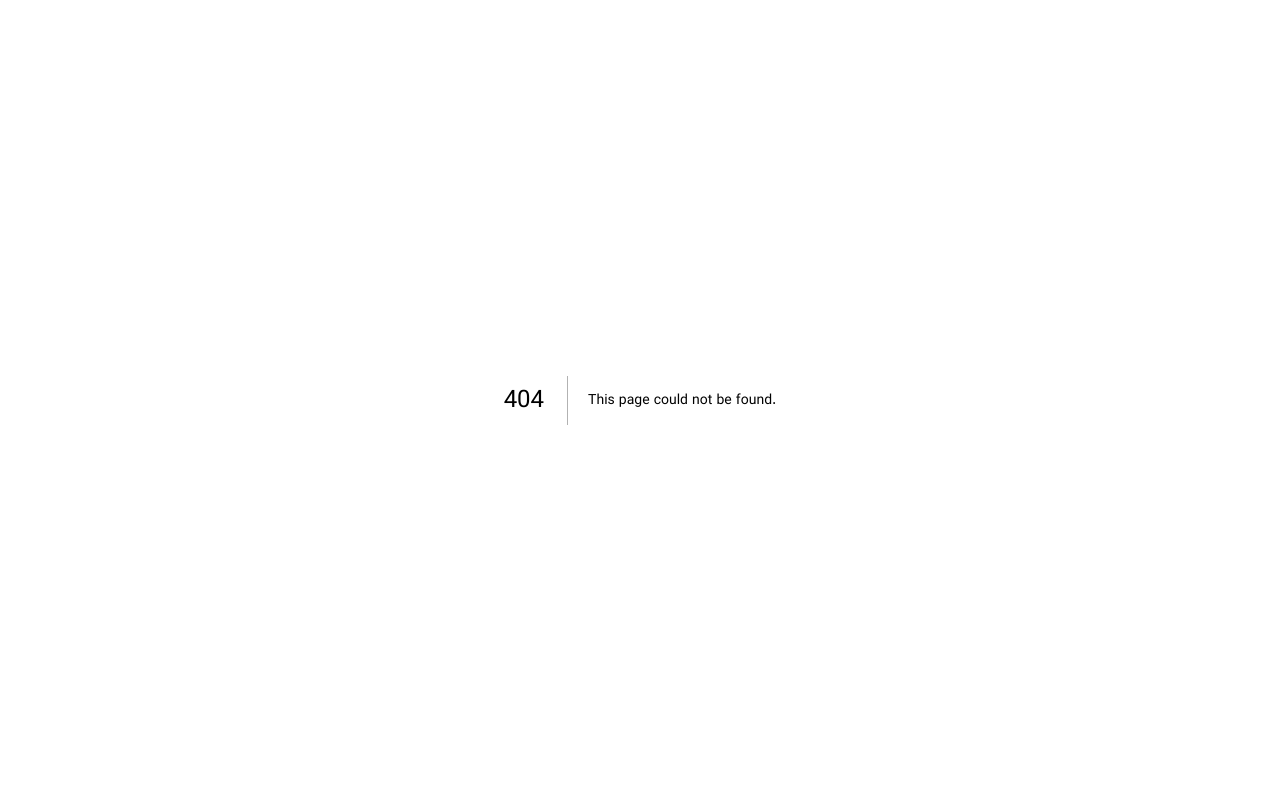
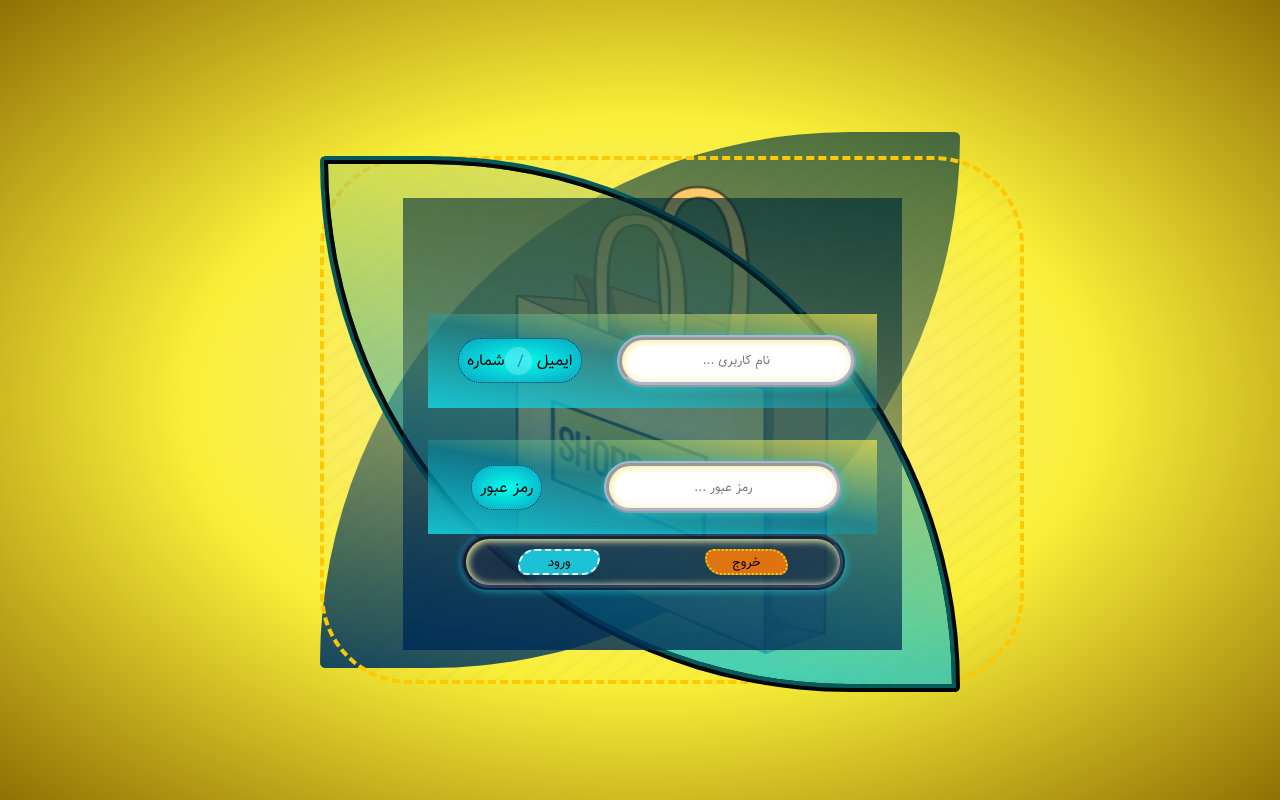
Before and after one commit to alirezashon/reservation, a Next.js app: page /Login in a window 1280 px wide. Before the commit this address had no page. Built offline with nearby package versions, Linux system fonts and the light colour scheme.

Commit message:
manage render data in state

```diff
--- a/src/Components/Basket/Actions/index.ts
+++ b/src/Components/Basket/Actions/index.ts
@@ -41,10 +41,10 @@ export const Remove = async (id: string) => {
 		: localStorage.setItem('#B!@%$&K&E^T*O(s&', JSON.stringify(basket))
 }
 
-export const Get = (): string[] => {
+export const Get = (): string[][] => {
 	const basket: string[] = JSON.parse(
 		localStorage.getItem('#B!@%$&K&E^T*O(s&') || '[]'
 	)
 	const productsID = basket.map((post) => post.split('*2%2&7(7)5%5!1@2')[0])
- 	return productsID
+ 	return [basket,productsID]
 }
--- /dev/null
+++ b/src/pages/Login/index.module.css
@@ -0,0 +1,230 @@
+/** @format */
+
+@keyframes borderanimate {
+	30% {
+		border-radius: 44vh 22vh;
+		border: ridge 0.3vh rgba(11, 22, 55, 0.4);
+		box-shadow: 1px 1px 7px 1px rgba(16, 219, 234, 0.5),
+			1px 1px 7px 1px #cdd6a9 inset;
+	}
+
+	50% {
+		border-radius: 12vh 55vh;
+		border: dotted 0.5vh rgba(254, 167, 4, 07);
+		box-shadow: 1px 1px 7px 1px rgba(16, 219, 234, 0.5),
+			1px 1px 7px 1px #a0d8eb inset;
+	}
+
+	60% {
+		border-radius: 33vh 33vh;
+		border: ridge 0.7vh rgba(11, 22, 55, 0.4);
+		box-shadow: 1px 1px 7px 1px rgba(16, 219, 234, 0.5),
+			1px 1px 7px 1px #f8eea0 inset;
+	}
+
+	90% {
+		border-radius: 55vh 44vh;
+		border: ridge 0.9vh rgba(253, 207, 1, 0.4);
+		box-shadow: 1px 1px 7px 1px rgba(16, 219, 234, 0.5),
+			1px 1px 7px 1px #90dffa inset;
+	}
+}
+
+.animate {
+	animation: borderanimate 2s ;
+}
+
+.container {
+	text-wrap: nowrap;
+	width: 100vw;
+	height: 100vh;
+	display: flex;
+	justify-content: center;
+	align-items: center;
+	background: radial-gradient(
+		rgb(255, 235, 163),
+		rgb(249, 239, 56),
+		rgb(145, 112, 4)
+	);
+}
+
+.formBox {
+	width: 50%;
+	height: 67%;
+	background: repeating-linear-gradient(
+		190deg,
+		rgba(0, 55, 66, 0.7),
+		rgba(0, 51, 77, 0.4),
+		rgba(0, 55, 99, 0.9)
+	);
+	border-radius: 100vh 1vh;
+	padding-top: 3vh;
+}
+
+.formShadow {
+	position: absolute;
+	width: 50%;
+	height: 67%;
+	background: repeating-linear-gradient(
+		190deg,
+		rgba(242, 228, 77, 0.7),
+		rgba(0, 150, 177, 0.4),
+		rgba(22, 207, 220, 0.9)
+	);
+	border-radius: 1vh 100vh;
+	border: ridge 1vh #065a5a;
+	animation: borderanimate  7s;
+	flex-direction: column;
+	display: flex;
+	align-items: center;
+	justify-content: space-around;
+}
+
+.formInnerBox {
+	padding-top: 3vh;
+	background: repeating-linear-gradient(
+		190deg,
+		rgba(0, 45, 55, 0.7),
+		rgba(0, 41, 66, 0.4),
+		rgba(0, 45, 88, 0.9)
+	);
+	width: 80%;
+	height: 87%;
+	margin-left: 2vw;
+	display: flex;
+	flex-direction: column;
+	justify-content: center;
+	align-items: center;
+	animation: borderanimate  7s;
+}
+
+.logo {
+	position: absolute;
+	width: 55%;
+	height: 66%;
+	/* margin:	10% 7%; */
+	border-radius: 7vw;
+	border: 0.5vh rgb(255, 200, 0) dashed;
+}
+
+.formRow {
+	background: repeating-linear-gradient(
+		190deg,
+		rgba(242, 228, 77, 0.7),
+		rgba(0, 150, 177, 0.4),
+		rgba(22, 207, 220, 0.9)
+	);
+	width: 90%;
+	height: 22%;
+	margin-top: 4vh;
+	padding: 1vh;
+	display: flex;
+	align-items: center;
+	justify-content: space-around;
+	animation: borderanimate  4s;
+}
+
+.formRow input {
+	width: fit-content;
+	width: 55%;
+	padding: 1vh;
+	direction: rtl;
+	text-align: center;
+	animation: borderanimate  13s;
+	height: 67%;
+	font-size: 1vw;
+	margin-left: 1vh;
+	border: ridge 1vh rgb(23, 255, 243);
+	border-radius: 1vh;
+}
+
+.formRow label {
+	text-wrap: nowrap;
+	margin-left: 1vh;
+	font-size: 2vh;
+	padding: 1vh;
+	border-radius: 4vh;
+	border: dotted 0.2vh rgb(1, 46, 68);
+	background: radial-gradient(rgb(0, 255, 238), rgb(14, 163, 193));
+}
+.slash {
+	background: radial-gradient(
+		rgb(154, 216, 255),
+		rgb(145, 233, 250),
+		rgb(198, 240, 255)
+	);
+	opacity: 0.4;
+	padding: 0.1vh 1vh;
+	border-radius: 77vh;
+}
+
+.buttonBox {
+	background: radial-gradient(
+		rgba(11, 22, 44, 0.4),
+		rgba(22, 33, 55, 0.5),
+		rgba(33, 44, 66, 0.6),
+		rgba(44, 55, 77, 0.7)
+	);
+	width: 77%;
+	height: 7vh;
+	display: flex;
+	justify-content: space-around;
+	align-items: center;
+	border-radius: 55vh 12vh;
+	border: ridge 1vh rgba(11, 22, 55, 0.4);
+	box-shadow: 1px 1px 7px 1px rgba(16, 219, 234, 0.5),
+		1px 1px 7px 4px #08b8f3 inset;
+	animation: borderanimate  13s;
+}
+
+.buttonBox button {
+	font-size: 2vh;
+	padding: 0.7vh 1vh;
+	animation: borderanimate  2s;
+	cursor: pointer;
+}
+
+.buttonBox button:hover {
+	color: #02053e;
+	animation: borderanimate  0.2s reverse;
+	transform: scale(1.2);
+	background-color: #7d5af8;
+}
+
+.submit {
+	width: 22%;
+	border-radius: 4vh 2vh;
+	background-color: rgba(29, 209, 228, 0.9);
+	border: dashed 0.3vh #e3f7ff;
+}
+.cancel {
+	width: 22%;
+	border-radius: 2vh 4vh;
+	background-color: rgba(243, 121, 8, 0.9);
+	border: dotted 0.3vh #e8d20f;
+}
+
+@media (max-width: 600px) {
+	.formBox {
+		width: 97%;
+	}
+
+	.formShadow {
+		width: 97%;
+	}
+
+	.formRow {
+		width: 100%;
+	}
+	.formRow input {
+		width: 64%;
+		font-size: 2vh;
+	}
+	.logo {
+		width: 97%;
+		border: none;
+	}
+	.buttonBox{
+		margin-top: 2vh;
+	}
+}
--- /dev/null
+++ b/src/pages/Login/index.tsx
@@ -0,0 +1,124 @@
+
+import 'react-toastify/dist/ReactToastify.css'
+import { toast, ToastContainer, Zoom } from 'react-toastify'
+import { useState } from 'react'
+import Image from 'next/image'
+import styles from './index.module.css'
+
+interface LoginProps {
+	setToken: (token: boolean) => void
+}
+const Login: React.FC<LoginProps> = ({ setToken }) => {
+	const [user, setUser] = useState<string>('')
+	const [password, setPassword] = useState('')
+	const [formShow, setFormShow] = useState<boolean>(true)
+	const [isLoading, setIsLoading] = useState(false)
+	const handleSignIn = async (e: React.SyntheticEvent) => {
+		e.preventDefault()
+		setIsLoading(true)
+
+		try {
+ 			const response = await fetch('/api/Auth/Session/Generator', {
+				method: 'POST',
+				headers: {
+					'Content-Type': 'application/json',
+				},
+				body: JSON.stringify({
+					userPass: user + '&' + password,
+					authType: '&^ClieNt%LOgIn^&B*y^P$h#o@N#E',
+				}),
+			})
+			const data = await response.json()
+			if (data.success === true && response.status === 200) {
+				localStorage.setItem('user', JSON.stringify(user))
+				sessionStorage.setItem('token', JSON.stringify(data.token))
+				setToken(true)
+				toast.success(data.message)
+			} else {
+				toast.error(data.message)
+				setIsLoading(false)
+			}
+		} catch (error) {
+			console.log(error)
+			toast.error('failed call login api' + error)
+		}
+	}
+	return (
+		<>
+			<ToastContainer
+				position={'top-right'}
+				newestOnTop
+				pauseOnHover
+				style={{
+					transform: 'rotate(-7deg)',
+					margin: '2vh',
+				}}
+				transition={Zoom}
+			/>
+			{formShow ? (
+				<div className={styles.container}>
+					<div className={`${styles.formBox}  ${isLoading && styles.animate}`}>
+						{!isLoading && (
+							<>
+								<Image
+									className={styles.logo}
+									src={'/images/icon.png'}
+									width={1111}
+									height={1111}
+									alt='Kalimogo'
+								/>
+								<div className={styles.formShadow}>
+									<form
+										className={styles.formInnerBox}
+										onSubmit={handleSignIn}>
+										<div className={styles.formRow}>
+											<label>
+												ایمیل <span className={styles.slash}>/ </span> شماره
+											</label>
+											<input
+												value={user}
+												onChange={(e) => setUser(e.target.value)}
+												type='input'
+												placeholder='نام کاربری ...'
+												required
+											/>
+										</div>
+										<div className={styles.formRow}>
+											<label>رمز عبور </label>
+											<input
+												value={password}
+												onChange={(e) => setPassword(e.target.value)}
+												type='password'
+												placeholder='رمز عبور ...'
+												required
+											/>
+										</div>
+										<div className={styles.buttonBox}>
+											<input
+												type='submit'
+												value={'ورود'}
+												className={styles.submit}
+											/>
+											<input
+												type='button'
+												className={styles.cancel}
+												onClick={() => setFormShow(false)}
+											value={'خروج'}/>
+ 										</div>
+									</form>
+								</div>
+							</>
+						)}
+					</div>
+				</div>
+			) : (
+				<button
+					className={styles.cancel}
+					onClick={() => setFormShow(true)}>
+					open
+				</button>
+			)}
+		</>
+	)
+}
+export default Login
--- a/src/pages/index.tsx
+++ b/src/pages/index.tsx
@@ -1,8 +1,9 @@
 import Menu from "@/Components/Menu";
 import Nav from "@/Components/Nav";
+import Login from "@/pages/Login";
 
-const Home = ()=> {
-  return (
+const Home = () => {
+    return (
     <>
     <Nav/>
     <Menu/>
```
Also changed, not shown: middleware.ts (added, +52 -0 lines), src/Components/Menu/index.tsx (+25 -17 lines).
